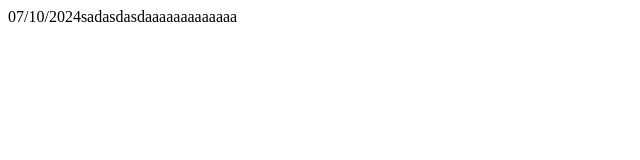
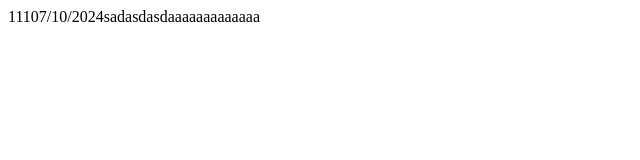
Before and after one commit to HieuJB/testwwww, a Nuxt app: page / in a window 1280 px wide. Shown: the top 160 px of the page, without its empty margins (0-640 px from the left). Built offline with nearby package versions, Linux system fonts and the light colour scheme.

Commit message:
feat: update code

```diff
--- a/app.vue
+++ b/app.vue
@@ -1,5 +1,5 @@
 <template>
-  <div>07/10/2024sadasdasdaaaaaaaaaaaaa
+  <div>11107/10/2024sadasdasdaaaaaaaaaaaaa
   </div>
 </template>
 
```
Also changed, not shown: 1 other file (tests, documents, lock files or other folders).
